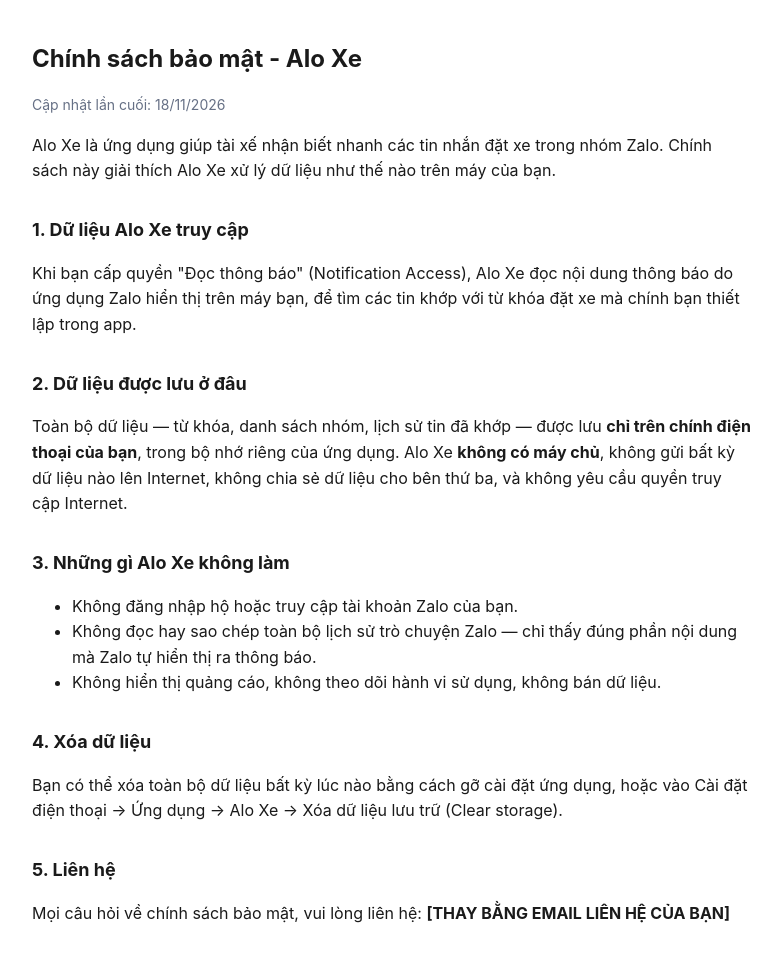
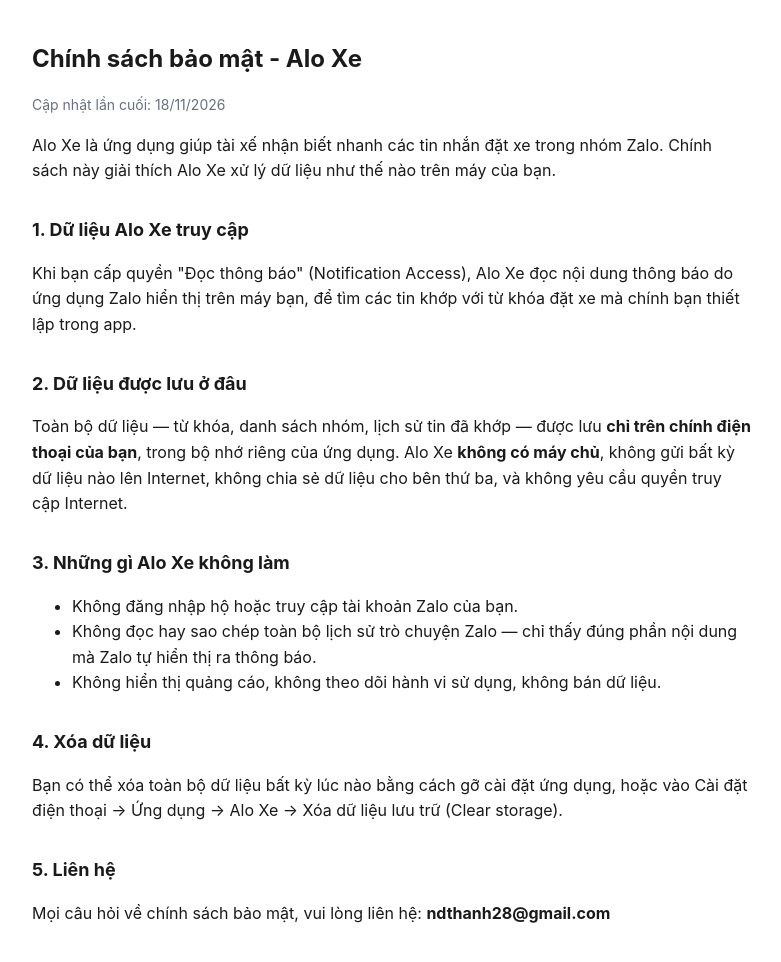
Before and after one commit to thanh12281/alo-xe, a plain HTML site: page docs/privacy.html in a window 1280 px wide. Shown: the whole page, without its empty margins (248-1029 px from the left). Drawn offline with Linux system fonts and the light colour scheme.

Commit message:
Cập nhật email liên hệ trong trang chính sách bảo mật
Co-Authored-By: Claude Sonnet 5 <noreply@anthropic.com>
Claude-Session: https://claude.ai/code/session_0179oTdCoHo9SnNRewrpucCt

```diff
--- a/docs/privacy.html
+++ b/docs/privacy.html
@@ -42,6 +42,6 @@
   hoặc vào Cài đặt điện thoại → Ứng dụng → Alo Xe → Xóa dữ liệu lưu trữ (Clear storage).</p>
 
   <h2>5. Liên hệ</h2>
-  <p>Mọi câu hỏi về chính sách bảo mật, vui lòng liên hệ: <strong>[THAY BẰNG EMAIL LIÊN HỆ CỦA BẠN]</strong></p>
+  <p>Mọi câu hỏi về chính sách bảo mật, vui lòng liên hệ: <strong>ndthanh28@gmail.com</strong></p>
 </body>
 </html>
```
